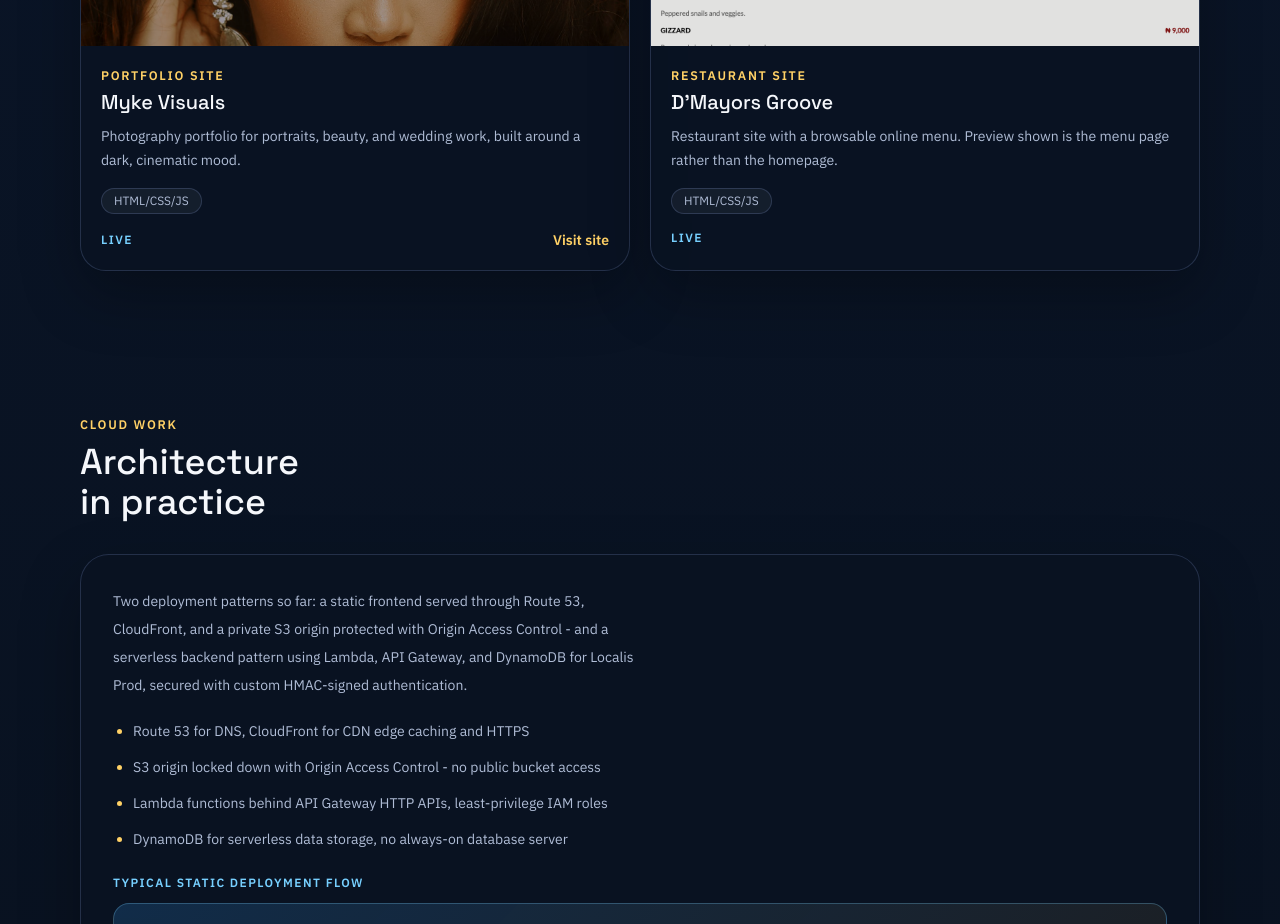
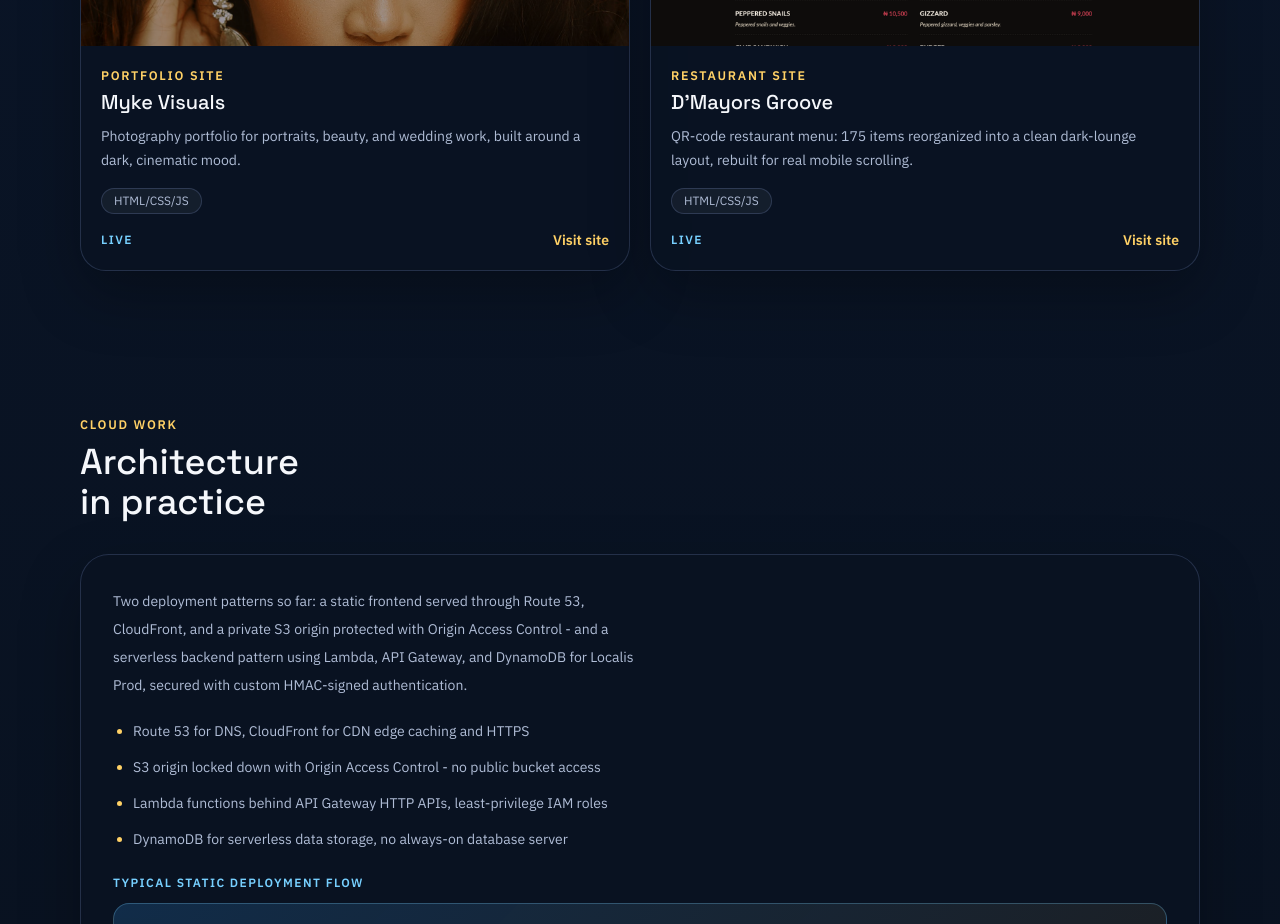
Before and after one commit to Evee2/eve.init, a React (Vite) app: page / in a window 1280 px wide. Shown: the part 2660-3584 px from the top of the page. Built offline with nearby package versions, Linux system fonts and the light colour scheme.

Commit message:
content: link D'Mayors Groove to its live deploy, update preview image

```diff
--- a/src/data/projects.js
+++ b/src/data/projects.js
@@ -63,10 +63,10 @@ export const projects = [
     slug: 'dmayors-groove',
     name: "D'Mayors Groove",
     type: 'Restaurant site',
-    description: 'Restaurant site with a browsable online menu. Preview shown is the menu page rather than the homepage.',
+    description: 'QR-code restaurant menu: 175 items reorganized into a clean dark-lounge layout, rebuilt for real mobile scrolling.',
     tags: ['HTML/CSS/JS'],
     image: '/media/dmayors-groove.png',
-    liveUrl: null,
+    liveUrl: 'https://club-701.netlify.app',
     status: 'Live',
   },
 ];
```
Also changed, not shown: public/media/dmayors-groove.png.
